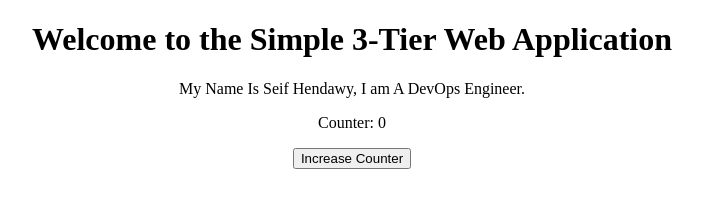
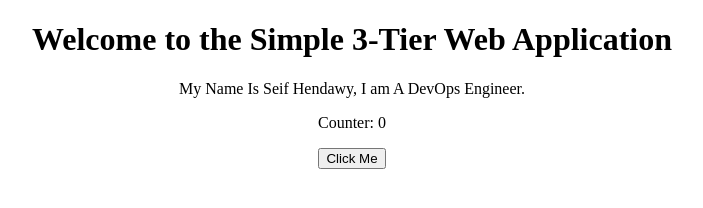
Before and after one commit to sharara99/front-back-End-project, a plain HTML site: page FrontEnd/index.html in a window 1280 px wide. Shown: the whole page, without its empty margins (288-991 px from the left). Drawn offline with Linux system fonts and the light colour scheme; no server answers.

Commit message:
Update index

```diff
--- a/FrontEnd/index.html
+++ b/FrontEnd/index.html
@@ -23,7 +23,7 @@
         <h1>Welcome to the Simple 3-Tier Web Application</h1>
         <p>My Name Is Seif Hendawy, I am A DevOps Engineer.</p>
         <p id="counter">Counter: 0</p>
-        <button onclick="updateCounter()">Increase Counter</button>
+        <button onclick="updateCounter()">Click Me</button>
     </center>
 </body>
 </html>
```
